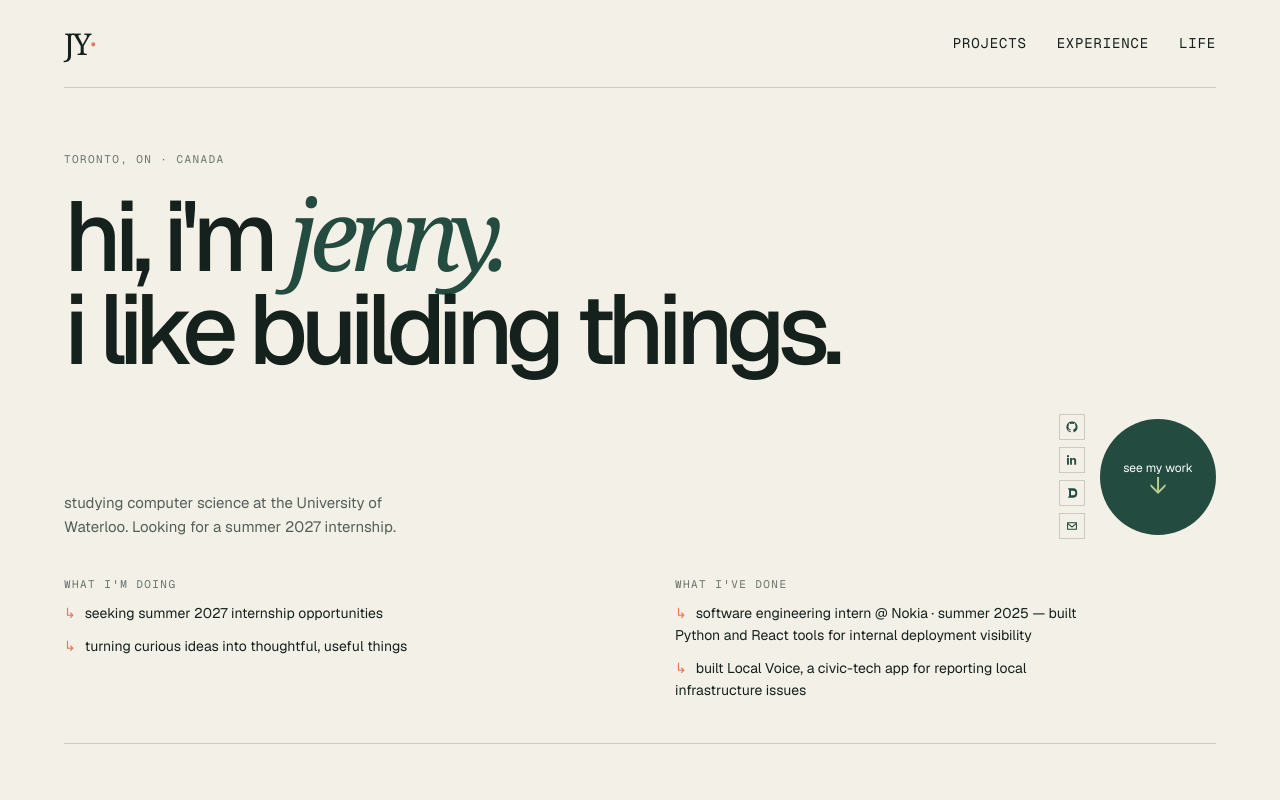
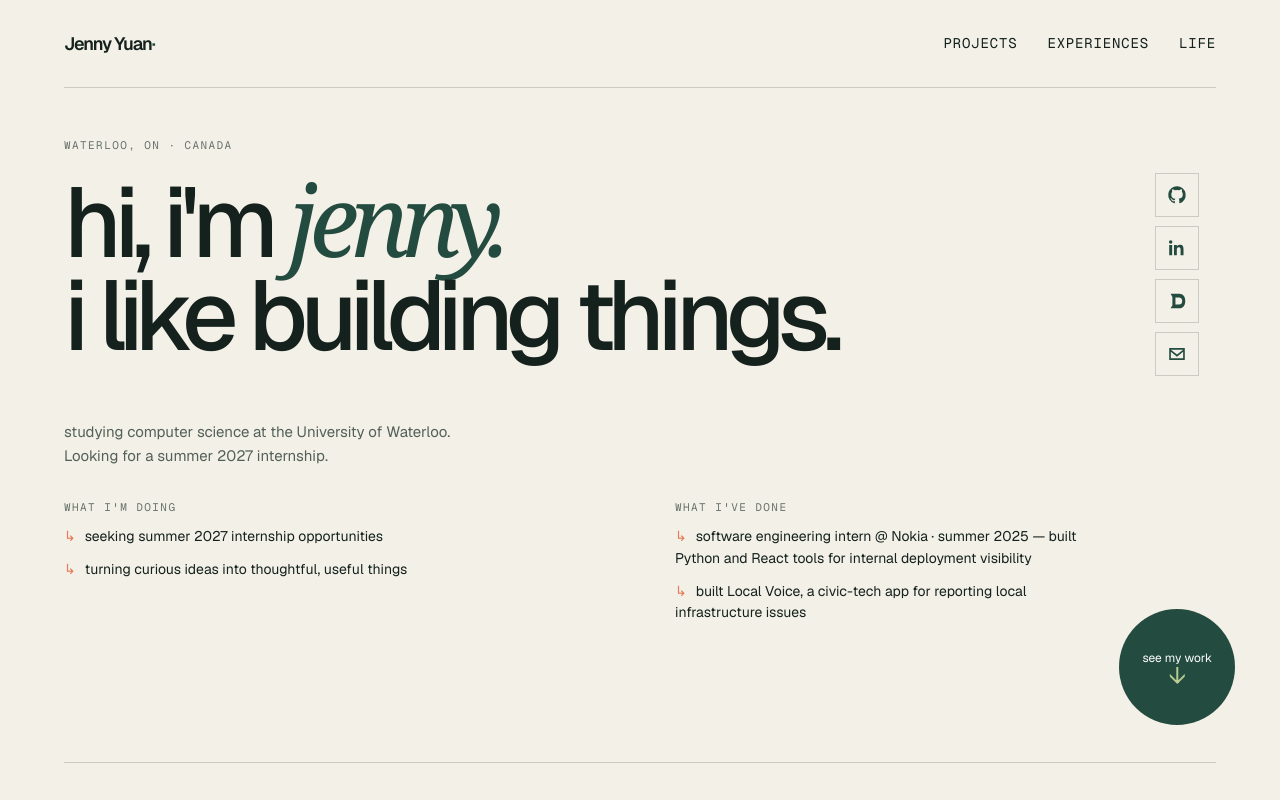
Before and after one commit to jennyy08/Jenny_Yuan, a Next.js app: page / in a window 1280 px wide. Shown: the top 800 px of the page. Built offline with nearby package versions, Linux system fonts and the light colour scheme.

Commit message:
Adjust spacing main screen

```diff
--- /dev/null
+++ b/app/experiences/page.tsx
@@ -0,0 +1,5 @@
+import Nav from "@/components/Nav";
+
+export default function ExperiencesPage() {
+  return <main><Nav /><section className="blank-page" /></main>;
+}
--- /dev/null
+++ b/app/life/page.tsx
@@ -0,0 +1,5 @@
+import Nav from "@/components/Nav";
+
+export default function LifePage() {
+  return <main><Nav /><section className="blank-page" /></main>;
+}
--- a/components/Hero.tsx
+++ b/components/Hero.tsx
@@ -3,8 +3,11 @@ import SocialRail from "@/components/SocialRail";
 
 export default function Hero() {
   return <section id="top" className="hero">
-    <p className="eyebrow">Toronto, ON · Canada</p>
-    <h1>hi, i&apos;m <em>jenny.</em><br />i like building things.</h1>
-    <div className="hero-bottom"><p>{profile.tagline} Looking for a summer 2027 internship.</p><div className="hero-actions"><SocialRail /><a href="#projects" className="round-link">see my work <span>↓</span></a></div></div>
+    <p className="eyebrow">Waterloo, ON · Canada</p>
+    <div className="hero-main">
+      <h1>hi, i&apos;m <em>jenny.</em><br />i like building things.</h1>
+      <div className="hero-actions"><SocialRail /><a href="#projects" className="round-link">see my work <span>↓</span></a></div>
+    </div>
+    <div className="hero-bottom"><p>{profile.tagline} Looking for a summer 2027 internship.</p></div>
   </section>;
 }
--- a/components/Nav.tsx
+++ b/components/Nav.tsx
@@ -1,6 +1,6 @@
 export default function Nav() {
   return <nav className="site-nav">
-    <a href="/" className="wordmark">JY<span>·</span></a>
-    <div className="site-pages"><a href="/#projects">projects</a><a href="/experience">experience</a><a href="/photos">life</a></div>
+    <a href="/" className="wordmark">Jenny Yuan<span>·</span></a>
+    <div className="site-pages"><a href="/#projects">projects</a><a href="/experiences">experiences</a><a href="/life">life</a></div>
   </nav>;
 }
```
Also changed, not shown: app/globals.css.
